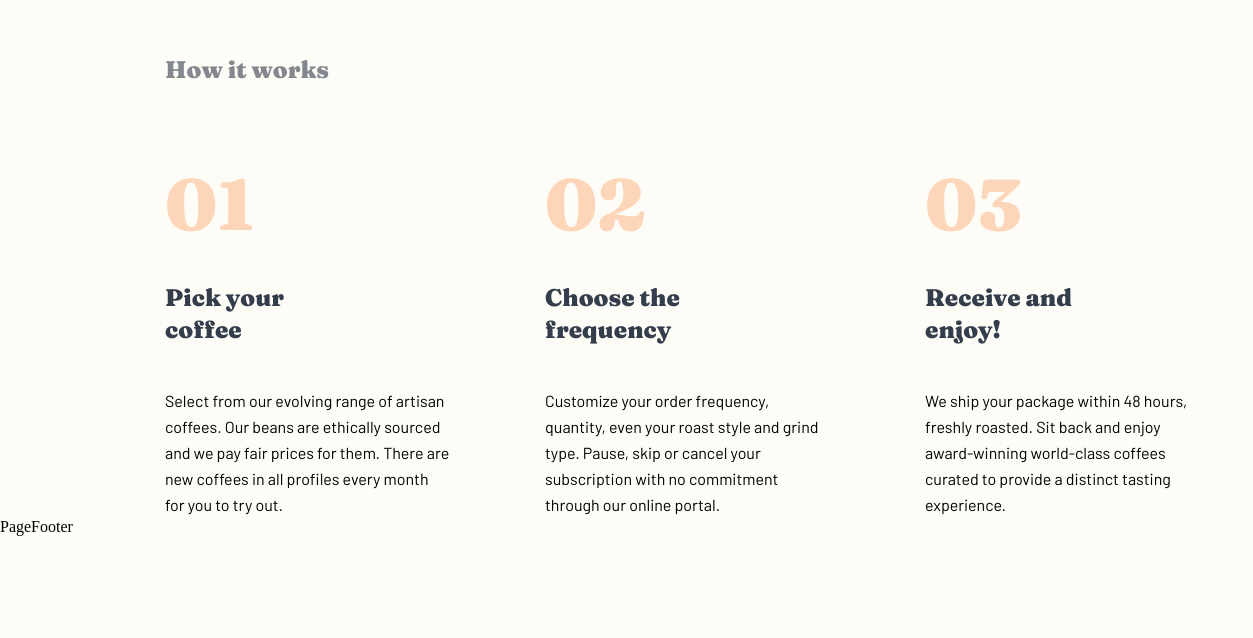
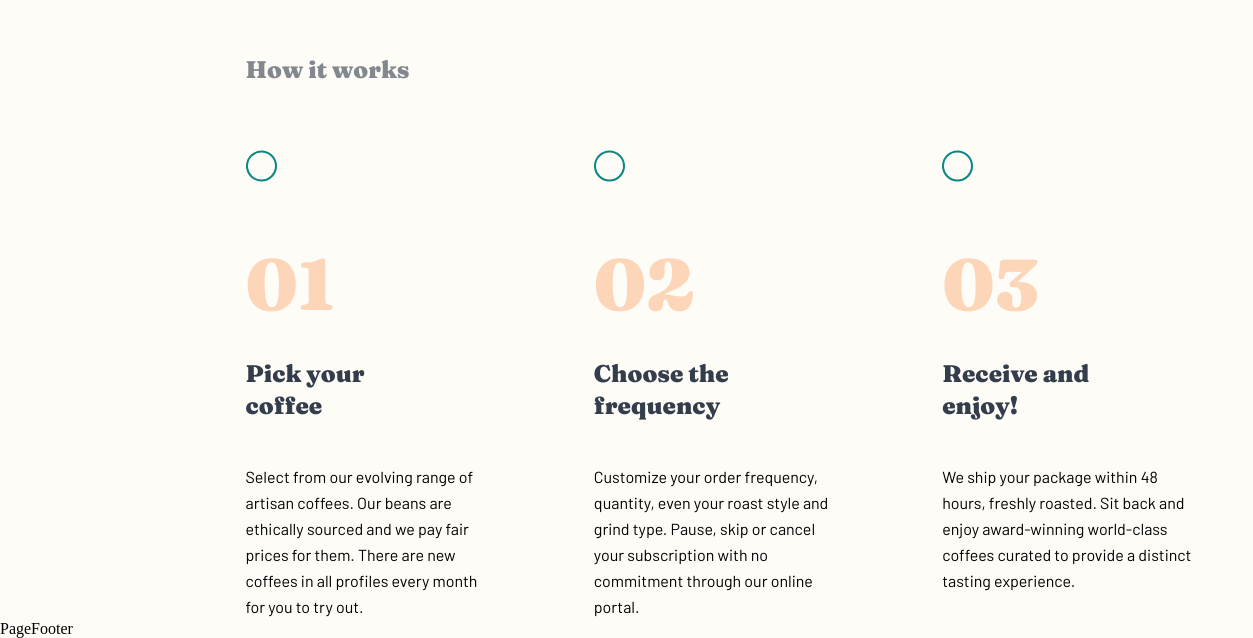
Before and after one commit to Marjolein-Kasman-de-Jong/coffeeroasters, a React (Vite) app: page / in a window 1536 px wide. Shown: the part 2372-3010 px from the top of the page, without its empty margins (0-1253 px from the left). Before the commit the page ends 2908 px from the top, so only its background shows below. Built offline with nearby package versions, Linux system fonts and the light colour scheme.

Commit message:
Style component

```diff
--- a/src/components/card/Card.jsx
+++ b/src/components/card/Card.jsx
@@ -46,6 +46,9 @@ export default function Card({ type, item }) {
             className={`card ${type} ${isIntersecting ? 'show' : ''}`}
         >
             {
+                type === "step" && <div className="dot"></div>
+            }
+            {
                 image ?
                 <img
                     src={image}
--- a/src/components/card/card.css
+++ b/src/components/card/card.css
@@ -162,20 +162,23 @@
     display: flex;
     flex-direction: column;
     gap: 24px;
+    position: relative;
 }
 
 @media screen and (min-width: 768px) {
     .card.step {
-        max-width: 223px;
+        max-width: unset;
+        padding: 62px 10px 0 0;
         gap: 42px;
     }
 }
 
 @media screen and (min-width: 1440px) {
     .card.step {
-        max-width: 285px;
         margin: 0;
+        padding: 82px 95px 0 0;
         flex-direction: column;
+        gap: 38px;
     }
 }
 
@@ -211,12 +214,30 @@
     }
 }
 
+@media screen and (min-width: 768px) {
+    .dot {
+        width: 31px;
+        height: 31px;
+        border: 2px solid var(--dark-cyan);
+        border-radius: 50%;
+        background-color: var(--light-cream);
+        position: absolute;
+        transform: translate(0, -77.5px);
+    }
+}
+
+@media screen and (min-width: 1440px) {
+    .dot {
+        transform: translate(0, -97.5px);
+    }
+}
+
 /* Business process step cards animation */
 
 @media screen and (min-width: 768px) {
     .card.step {
         position: relative;
-        padding-top: 2px;
+        /* padding-top: 2px; */
     }
 
     .card.step::before {
@@ -237,11 +258,6 @@
 
     .card.step:nth-child(2)::before {
         animation: borderWidth2 6s forwards;
-        animation-iteration-count: infinite;
-    }
-
-    .card.step:nth-child(3)::before {
-        animation: borderWidth3 6s forwards;
         animation-iteration-count: infinite;
     }
 
--- a/src/sections/business-process/business-process.css
+++ b/src/sections/business-process/business-process.css
@@ -14,9 +14,9 @@
 
 @media screen and (min-width: 1440px) {
     .business-process {
-        width: 72.57%;
+        width: 81.96%;
         max-width: 1045px;
-        margin: 200px 0 0 165px;
+        margin-top: 200px;
     }
 }
 
@@ -33,13 +33,13 @@
         margin-top: 48px;
         flex-direction: row;
         align-items: unset;
-        gap: 10px;
+        gap: unset;
     }
 }
 
 @media screen and (min-width: 1440px) {
     .business-process .cards-wrapper {
         margin-top: 80px;
-        gap: 95px;
+        gap: unset;
     }
 }
```
